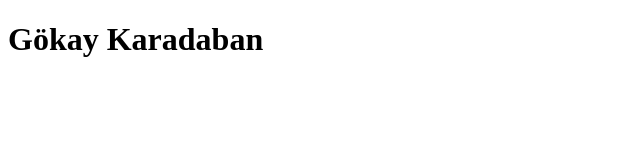
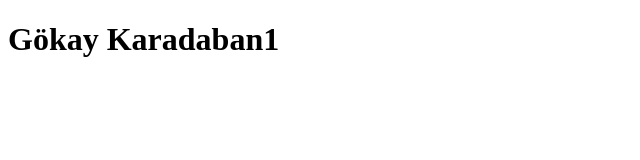
Before and after one commit to karadaban/karadaban.github.io, a plain HTML site: page index.html in a window 1280 px wide. Shown: the full height of the page, 0-640 px from the left. Drawn offline with Linux system fonts and the light colour scheme.

Commit message:
degişti

```diff
--- a/index.html
+++ b/index.html
@@ -7,6 +7,6 @@
     <title>Document</title>
 </head>
 <body>
-    <h1>Gökay Karadaban</h1>
+    <h1>Gökay Karadaban1</h1>
 </body>
 </html>
```
